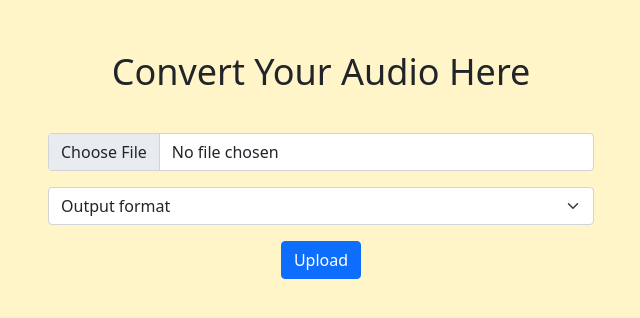
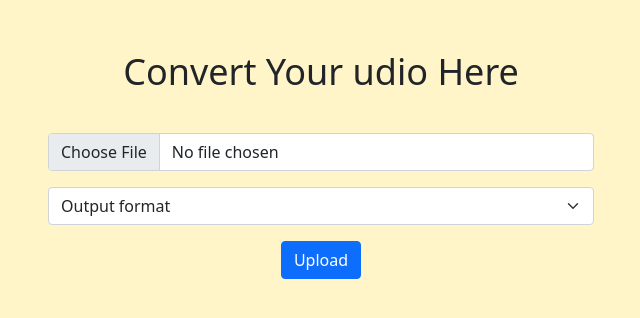
Before and after one commit to will8889/Convertor, a Flask app: page /audio in a window 1280 px wide. Shown: the part 80-398 px from the top of the page, without its empty margins (319-959 px from the left). Run offline with Flask 2, Linux system fonts and the light colour scheme.

Commit message:
testing ci/cd

```diff
--- a/templates/audio.html
+++ b/templates/audio.html
@@ -29,7 +29,7 @@
         </nav>
 
         <main>
-            <h1>Convert Your Audio Here</h1>
+            <h1>Convert Your udio Here</h1>
 
             <div class="container h-100">
                 <div class="row h-100 justify-content-center align-items-center">
```
